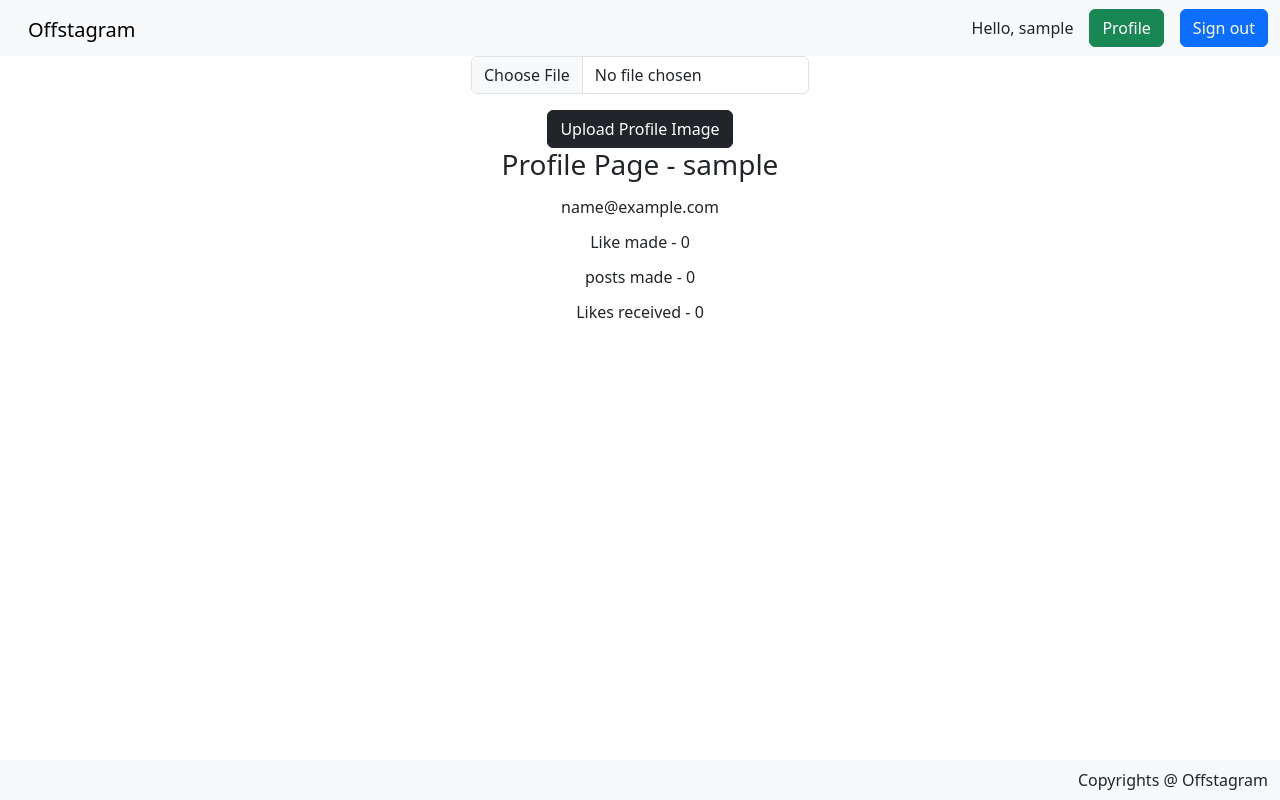
After one commit to bhasme-suhas/social_media, a Django app: a page that uses auths/templates/base.html in a window 1280 px wide. The commit adds this page. Run offline with Django 4.2, Linux system fonts and the light colour scheme; the visitor is signed in with stand-in values (Sample User, id 1); data comes from the database, SQL or seed files in the repository; data that the repository does not hold is empty.

Commit message:
included many changes

```diff
--- a/auths/templates/base.html
+++ b/auths/templates/base.html
@@ -13,17 +13,20 @@
   <body>
     <nav class="navbar navbar-expand-lg bg-body-tertiary">
   <div class="container-fluid">
+
     <a class="navbar-brand" style = "position:relative; top:2px;" href="/">Offstagram</a>
     <button class="navbar-toggler" type="button" data-bs-toggle="collapse" data-bs-target="#navbarSupportedContent" aria-controls="navbarSupportedContent" aria-expanded="false" aria-label="Toggle navigation">
       <span class="navbar-toggler-icon"></span>
     </button>
     {% if request.user.is_authenticated %}
-        <p> Hello, {{request.user.username}}</p>
-
-        <a style="margin-right: 1rem;" class="btn btn-outline-dark"  href="/sign_out">Sign out</a>
+        <div class="collapse navbar-collapse" id="navbarSupportedContent" style = "justify-content: right;">
+        <a> Hello, {{request.user.username}}</a>
+        <a class="btn btn-success" style ="margin-left: 1rem;" href="/profile1/{{request.user.username}}">Profile</a>
+        <a class="btn btn-primary" style ="margin-left: 1rem;" href="/sign_out">Sign out</a>
+        </div>
     {% else %}
 
-    <div class="collapse navbar-collapse" id="navbarSupportedContent" style = "justify-content flex-end;">
+    <div class="collapse navbar-collapse" id="navbarSupportedContent" style = "justify-content: right;">
       <a class="btn btn-dark" style ="margin-left: 2rem;" href = '/sign_up'>Sign_up</a>
       <a class="btn btn-primary" style ="margin-left: 1rem;" href = '/sign_in'>Login</a>
     </div>
@@ -39,7 +42,7 @@
 
 
     <nav class="navbar fixed-bottom bg-body-tertiary">
-  <div class="container-fluid" style = "justify-content: center;">
+  <div class="container-fluid" style = "justify-content: right;">
     Copyrights @ Offstagram
   </div>
 </nav>
--- a/auths/templates/sign_up.html
+++ b/auths/templates/sign_up.html
@@ -2,7 +2,7 @@
 {% block content %}
  {% if request.user.is_authenticated %}
     <div class="alert alert-warning" role="alert">
-        Hey, Welcome bro!! Don't waste your time on instagram Use Sastagram
+       Welcome!!
     </div>
     {% else %}
     <form style= 'margin: 0 auto; width: 40%;' method="POST" action="{% url 'sign_up' %}" autocomplete = "off">
--- a/auths/urls.py
+++ b/auths/urls.py
@@ -1,8 +1,10 @@
 from django.urls import path
-from .views import sign_up_view,sign_in_view,sign_out_view
+from .views import sign_up_view,sign_in_view,sign_out_view,profile_view1
+
 
 urlpatterns = [
     path("sign_up/",sign_up_view, name = 'sign_up'),
     path("sign_in/",sign_in_view, name = 'sign_in'),
     path("sign_out/",sign_out_view, name = 'sign_out'),
+    path("profile1/<str:username>/",profile_view1, name = 'profile_view'),
 ]
--- a/auths/views.py
+++ b/auths/views.py
@@ -1,9 +1,12 @@
 from django.shortcuts import render,redirect
 from django.http import HttpResponse
-from auths.models import User
+from .models import User
+#from media_app.models import LikePost
 from django.contrib.auth.models import auth
 from media_app.models import Profile
 from django.contrib.auth.decorators import login_required
+from media_app.views import profile_view
+
 # Create your views here.
 
 def sign_up_view(request):
@@ -51,3 +54,8 @@ def sign_in_view(request):
 def sign_out_view(request):
     auth.logout(request)
     return redirect("index")
+
+
+@login_required(login_url='sign_in')
+def profile_view1(request,username):
+    return profile_view(request,username)
--- /dev/null
+++ b/media_app/templates/profile.html
@@ -0,0 +1,37 @@
+{% extends 'base.html' %}
+
+{% block content %}
+<!--div style = "display: flex; flex-direction: row; justify-content: centre;"-->
+<div style="display: flex; flex-direction: column; justify-content: center; align-items: center;">
+    {% if profile_user.profile.image and profile_user.profile.image.url %}
+    <img src={{profile_user.profile.image.url}} style="border-radius: 70%; height: 15rem; width: 15rem; object-fit: cover;"/>
+    {% endif %}
+    {% if request.user.username == profile_user.username %}
+      <form method="POST" enctype="multipart/form-data" action="{% url 'upload_image' %}">
+        {% csrf_token %}
+        <div class="input-group">
+          <input type="file" class="form-control" name="profile_image" aria-label="Upload" accept=".jpeg, .jpg, .png" required />
+        </div>
+        <div style="display: flex; flex-direction: row; justify-content: center; margin-top: 1rem;">
+            {% if profile_user.profile.image and profile_user.profile.image.url %}
+                <button type="submit" class="btn btn-dark">Update Profile Image</button>
+                {% else %}
+                <button type="submit" class="btn btn-dark">Upload Profile Image</button>
+
+        {% endif %}
+        </div>
+        </form>
+        {% endif %}
+
+    <h3>Profile Page - {{profile_user.username}}<h3>
+        <h6>{{profile_user.email}}<h6>
+        <h6>Like made - {{likes_made}}<h6>
+        <h6>posts made - {{posts_made}}<h6>
+        <h6>Likes received - {{likes_received}}<h6>
+           <!--ul>
+          {% for top_post in top_posts %}
+          <li>{{top_post.caption}}</li>
+          {% endfor %}
+          </!--ul-->
+    </div>
+{% endblock %}
--- a/media_app/urls.py
+++ b/media_app/urls.py
@@ -1,7 +1,11 @@
 from django.urls import path
-from .views import index_view,submit_post
+from .views import index_view,submit_post,like_post,profile_view,upload_image
 
 urlpatterns = [
     path("",index_view, name = 'index'),
-    path("submit_post/",submit_post, name = 'submit_post'),
+    path("submit-post/",submit_post, name = 'submit_post'),
+    #path("like-post/<int:post_id>",like_post, name = 'like_post'),
+    path("like-post/",like_post, name = 'like_post'),
+    path("profile/<str:username>/",profile_view, name = 'profile_view'),
+    path("upload_image",upload_image, name = 'upload_image'),
 ]
--- a/media_app/views.py
+++ b/media_app/views.py
@@ -1,14 +1,31 @@
 from django.shortcuts import render,redirect
-from .models import Post
+from media_app.models import Post,LikePost,Profile
+from auths.models import User
 from django.contrib.auth.decorators import login_required
+from django.db.models import Avg,Count
+
 # Create your views here.
+
+def get_data(request, key):
+    return request.GET.get(key) or request.POST.get(key)
+
 def index_view(request):
     page_name = 'index.html'
     user = request.user
-    data = {
-        "posts":Post.objects.all().order_by('-created_at')
-    }
-    return render(request,page_name,context=data)
+    data ={
+        "already_liked_post_ids" : list(set(LikePost.objects.filter(user=user).values_list('post_id', flat=True))),
+        "posts" : Post.objects.all().order_by('-created_at')
+        }
+    return render(request, page_name,context = data)
+
+
+    # user = request.user
+    # if user.is_authenticated:
+    #     data = {
+    #         "already_liked_post_ids" : list(set(LikePost.objects.filter(user=user).values_list('post_id', flat=True))),
+    #         "posts" : Post.objects.all().order_by('-created_at')
+    #         }
+    # return render(request,page_name,context=data)
 
 @login_required(login_url='sign_in')
 def submit_post(request):
@@ -21,3 +38,37 @@ def submit_post(request):
         image=image
     )
     return redirect('index')
+
+@login_required(login_url='sign_in')
+#def like_post(request,post_id):
+def like_post(request):
+    user = request.user
+    post_id = get_data(request,'post_id')
+    #post_id = request.POST['post_id']
+    LikePost.objects.create(
+        user_id = user.id,
+        post_id = post_id
+    )
+    return redirect('index')
+
+@login_required(login_url='sign_in')
+def profile_view(request,username):
+    user = User.objects.get(username=username)
+    page_name = 'profile.html'
+    data = {
+        #"top_posts": user.post.all().annotate(likes_received=Count("like_post")).order_by("-likes_received", "-created_at")[:3],
+        "profile_user":user,
+        "likes_made": user.like_post.count(),
+        "posts_made":user.post.count(),
+        "likes_received":LikePost.objects.filter(post__user=user).count()
+    }
+    return render(request,page_name,context = data)
+
+@login_required(login_url='sign_in')
+def upload_image(request):
+    user = request.user
+    image = request.FILES['profile_image']
+    profile = Profile.objects.get(user=user)
+    profile.image = image
+    profile.save()
+    return redirect(f'/profile/{user.username}')
```
Also changed, not shown: media_app/templates/index.html (+18 -4 lines), media/post_images/IMG_20211029_085428.jpg (added), media/post_images/IMG_20211029_092512.jpg (added), media/post_images/website1.jpg (added), media/post_images/whatsapp.png (added), media/profile_images/download.jpg (added), 4 other files.
